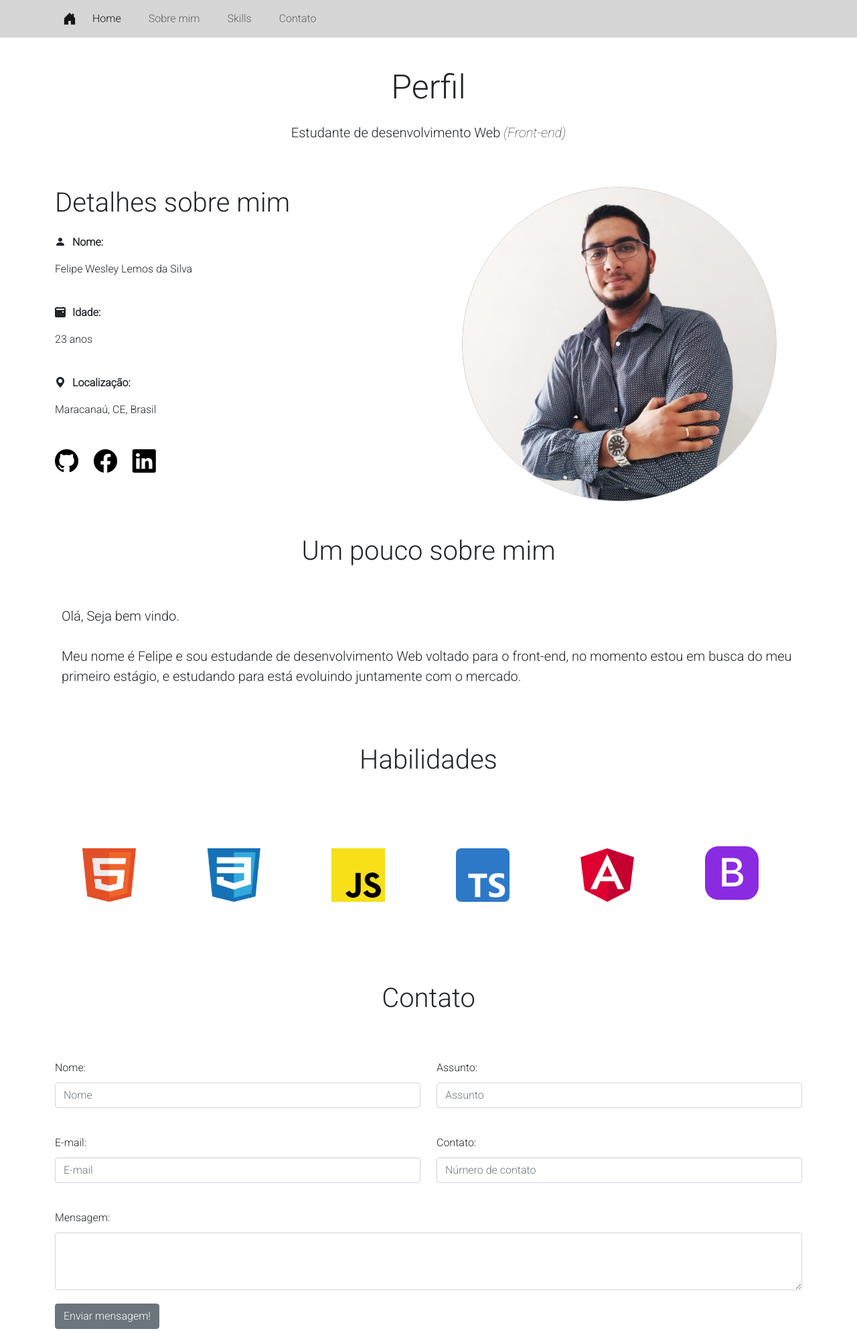
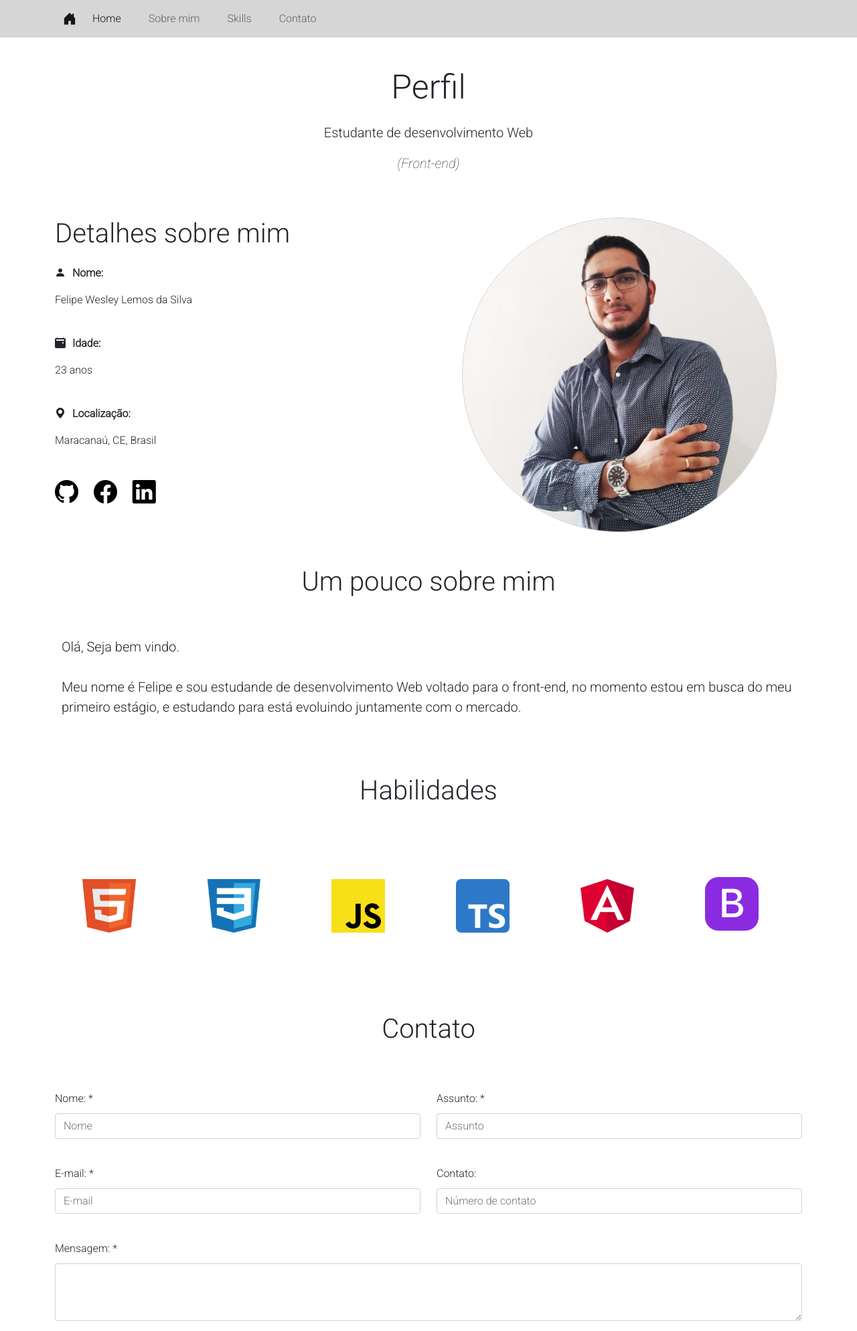
Before and after one commit to Felipewesley69/portifolio, a plain HTML site: page index.html in a window 1280 px wide. Shown: the top 1988 px of the page at 67% size. Drawn offline with nearby package versions, Linux system fonts and the light colour scheme.

Commit message:
Melhorias no layout

```diff
--- a/index.html
+++ b/index.html
@@ -63,8 +63,9 @@
       </div>
     </div>
     <div class="row ">
-      <div class="col-md-12 top-title">
-        <p>Estudante de desenvolvimento Web <i>(Front-end)</i></p>
+      <div class="col-md-12 top-title center">
+        <p>Estudante de desenvolvimento Web</p>
+        <p><i>(Front-end)</i></p>
       </div>
     </div>
     <div class="row">
@@ -152,18 +153,18 @@
           <!-- Optional -->
           <div class="row">
             <div class="col-md-6">
-              <label for="">Nome:</label>
+              <label for="">Nome: *</label>
               <input type="text" maxlength="25" required class="form-control" id="name" name="name" placeholder="Nome">
             </div>
 
             <div class="col-md-6">
-              <label for="">Assunto:</label>
+              <label for="">Assunto: *</label>
               <input type="text" maxlength="50" required class="form-control" id="subject" name="subject"
                 placeholder="Assunto">
             </div>
 
             <div class="col-md-6">
-              <label for="">E-mail:</label>
+              <label for="">E-mail: *</label>
               <input type="email" maxlength="50" required class="form-control" id="email" name="email"
                 placeholder="E-mail">
             </div>
@@ -176,7 +177,7 @@
 
           </div>
           <div class="form-group">
-            <label for="exampleFormControlTextarea1">Mensagem:</label>
+            <label for="exampleFormControlTextarea1">Mensagem: *</label>
             <textarea class="form-control" maxlength="100" required id="message" name="message" rows="3"></textarea>
           </div>
           <button id="sendEmail" class="btn btn-secondary">Enviar mensagem!</button>
```
Also changed, not shown: success.html (+9 -2 lines).
